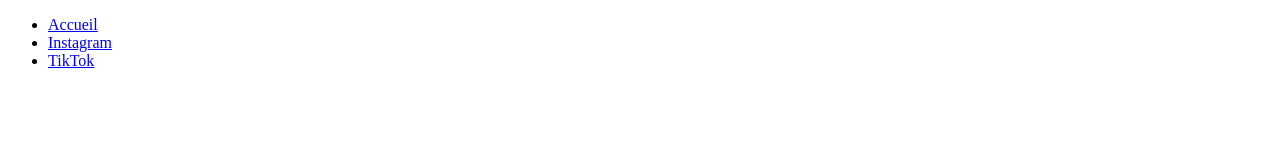
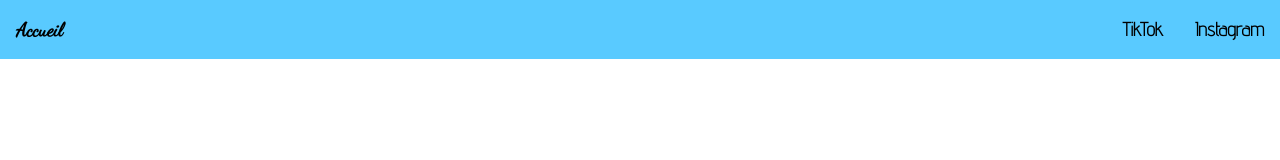
Before and after one commit to perazaf1/socialmedia201, a plain HTML site: page insta.html in a window 1280 px wide. Drawn offline with Linux system fonts and the light colour scheme.

Commit message:
init insta css
Signed-off-by: perazaf1 <80415605+perazaf1@users.noreply.github.com>

```diff
--- a/insta.html
+++ b/insta.html
@@ -5,6 +5,8 @@
     <meta http-equiv="X-UA-Compatible" content="IE=edge">
     <meta name="viewport" content="width=device-width, initial-scale=1.0">
     <title>Instagram</title>
+    <link rel="stylesheet" "type="text/css" href="/CSS/style.css">
+    <link rel="stylesheet" href="https://cdnjs.cloudflare.com/ajax/libs/font-awesome/4.7.0/css/font-awesome.css">
 </head>
 <body>
     <header>
```
